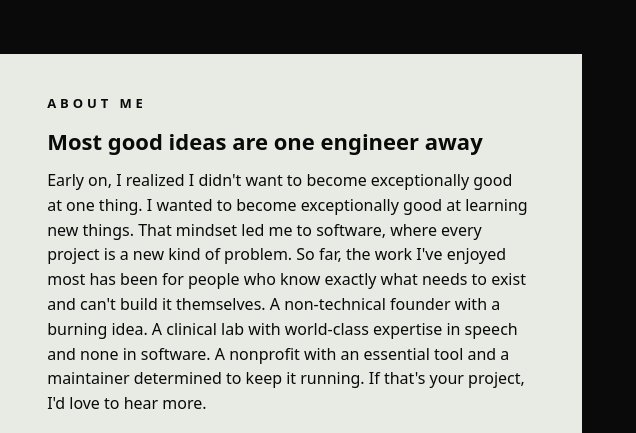
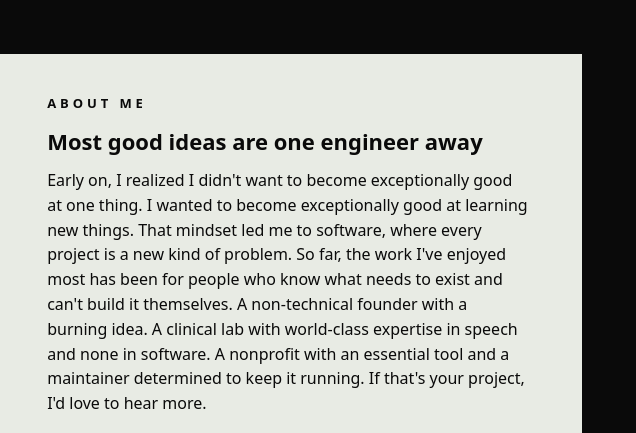
Before and after one commit to BeckettFrey/site, a plain HTML site: page index.html in a window 1280 px wide. Shown: the top 433 px of the page, 644-1280 px from the left. Drawn offline with Linux system fonts and the light colour scheme.

Commit message:
not exactly

```diff
--- a/index.html
+++ b/index.html
@@ -317,7 +317,7 @@
       <p class="label">About Me</p>
       <h2 class="heading">Most good ideas are one engineer away</h2>
         <p class="body-text">
-  Early on, I realized I didn't want to become exceptionally good at one thing. I wanted to become exceptionally good at learning new things. That mindset led me to software, where every project is a new kind of problem. So far, the work I've enjoyed most has been for people who know exactly what needs to exist and can't build it themselves. A non-technical founder with a burning idea. A clinical lab with world-class expertise in speech and none in software. A nonprofit with an essential tool and a maintainer determined to keep it running. If that's your project, I'd love to hear more.
+  Early on, I realized I didn't want to become exceptionally good at one thing. I wanted to become exceptionally good at learning new things. That mindset led me to software, where every project is a new kind of problem. So far, the work I've enjoyed most has been for people who know what needs to exist and can't build it themselves. A non-technical founder with a burning idea. A clinical lab with world-class expertise in speech and none in software. A nonprofit with an essential tool and a maintainer determined to keep it running. If that's your project, I'd love to hear more.
 </p></div>
     <div class="section">
       <p class="label">Education</p>
```
